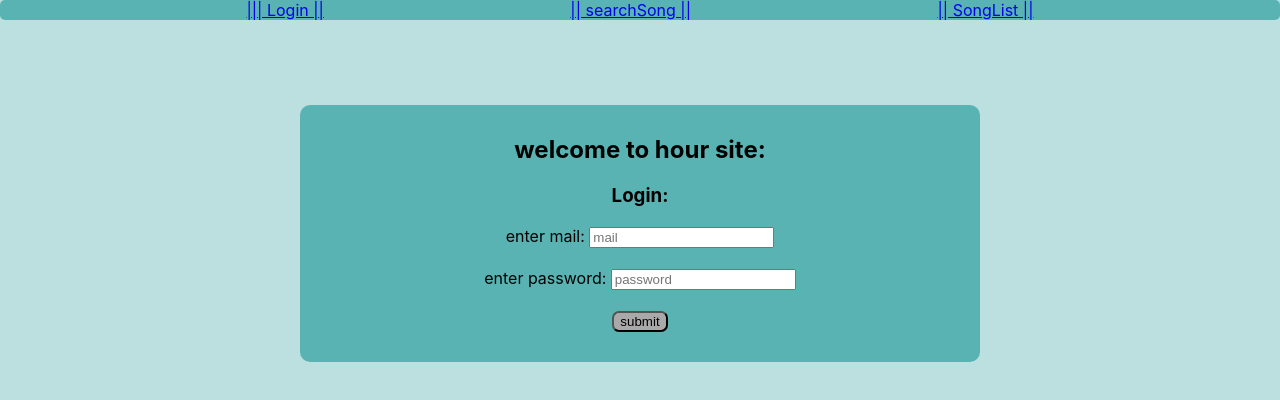
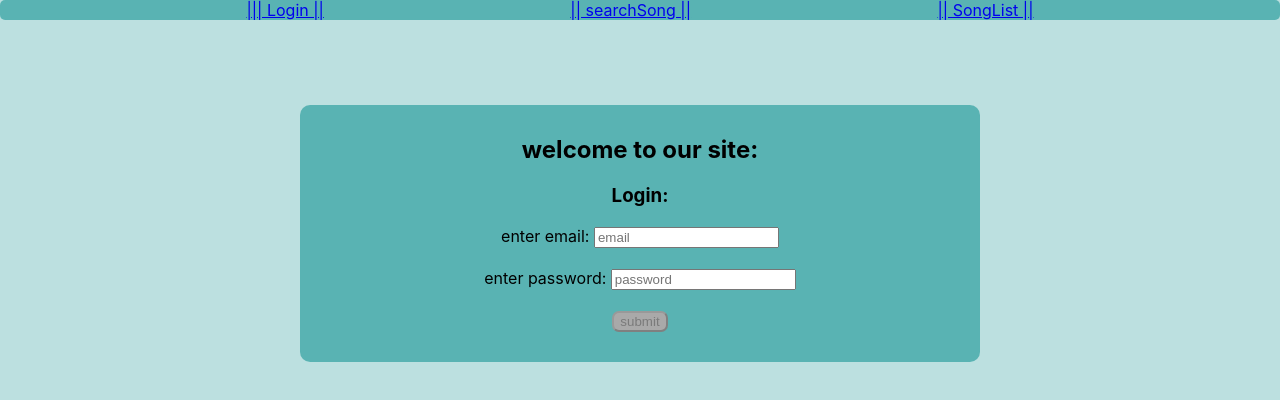
Before and after one commit to yamar8/Playlist-ClientSide, a React (Create React App) app in the folder my-app/: page / in a window 1280 px wide. Shown: the top 400 px of the page. Built offline with nearby package versions, Linux system fonts and the light colour scheme.

Commit message:
improve login page

```diff
--- a/my-app/src/pages/Login.js
+++ b/my-app/src/pages/Login.js
@@ -1,15 +1,52 @@
+import {useState} from 'react';
+
 function Login() {
+
+  const [formData,setFormData] = useState({});
+
+  const onChangeHandler = (e)=>{
+    let name = e.target.name; // taking the name of each input.
+    let value = e.target.value; // taking the value of each input.
+
+    setFormData((currentData)=>{
+      return{
+        ...currentData, // extract the key:value from the object
+        [name]: value, // [name] is the generic key of each input name property
+      }
+    })
+  }
+
+const isValid = ()=>{
+  const {email,password} = formData;
+  //similar to:
+  // const fullname = formData.email;
+  // const description = formData.password;
+  /*place to input validation*/
+  return email&&password;
+}
+  // this function purpose is to send the form data to DB etc..
+  const onSubmit = (e) => {
+    e.preventDefault();
+    //The Object.fromEntries() method transforms a list of key-value pairs into an object.
+    // convert [["a",1],["b,2"]] to {a:1,b:2}
+    //the FormData() method take an argument of form element and take all the fileds inside it and store them as key value. according to the name propery and the value.
+    const formData = Object.fromEntries(new FormData(e.target));
+    console.log(formData);
+  };
+
+
+
   return (
       <div className="login">
-        <h1>welcome to hour site:</h1>
-      <form>
+        <h1>welcome to our site:</h1>
+      <form onSubmit={(onSubmit)}>
       <h3>Login:</h3>
-        <span>enter mail: </span>
+        <span>enter email: </span>
         <input
           name="email"
           type="email"
-          placeholder="mail"
-          onChange={onabort}
+          placeholder="email"
+          onChange={onChangeHandler}
         />
         <br />
         <br />
@@ -17,13 +54,15 @@ function Login() {
         <input
           name="password"
           placeholder="password"
-          onChange={onabort}
+          onChange={onChangeHandler}
         />
         <br />
         <br />
 
-        <button id="submit" type="submit">submit</button>
+        <button disabled={!isValid()} id="submit" type="submit">submit</button>
       </form>
+      {/* JSON.stringify converts a JavaScript object or value to a JSON string. (will remove it from the code)*/}
+      {/* {JSON.stringify(formData)} */}
     </div>
   );
 }
```
